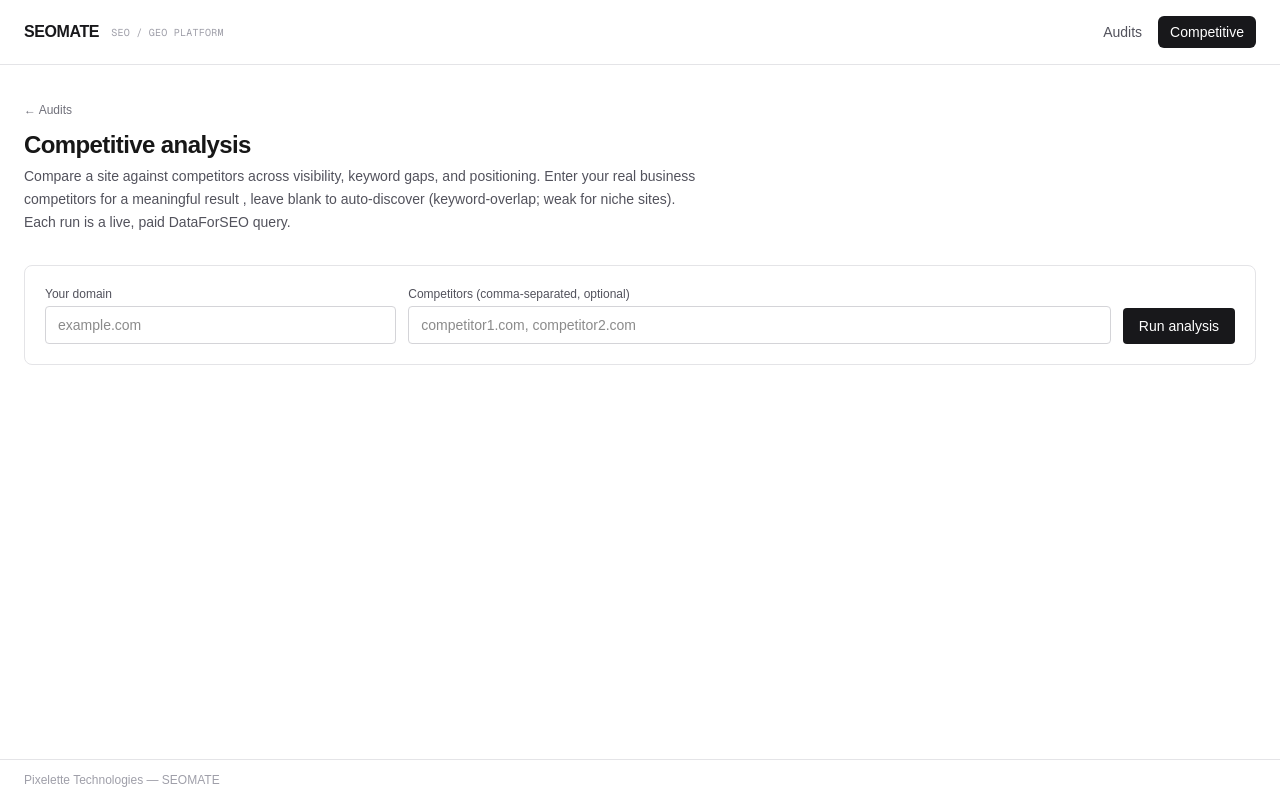
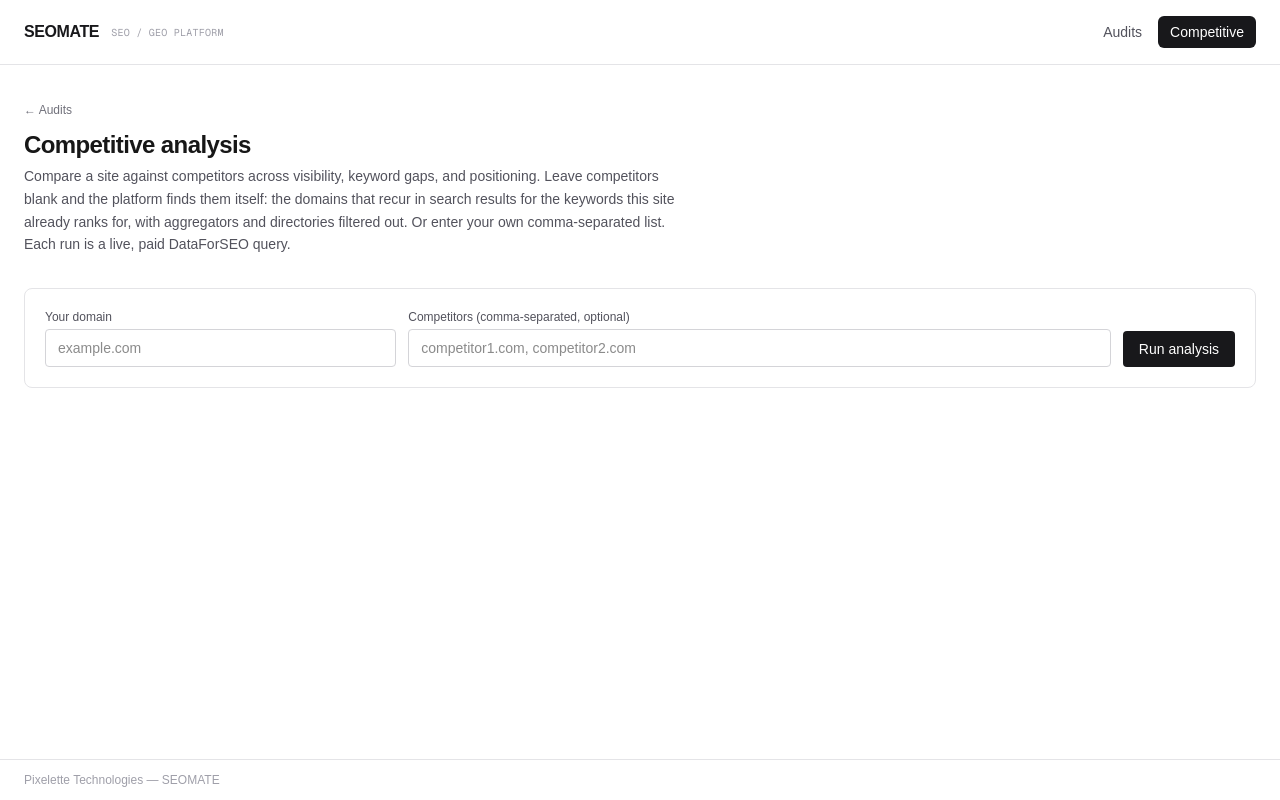
Before and after one commit to temurkhan13/seomate-internal-fe, a Next.js app: page /competitive in a window 1280 px wide. Built offline with nearby package versions, Linux system fonts and the light colour scheme.

Commit message:
competitive: correct auto-discovery copy to reflect keyword-intelligence discovery

```diff
--- a/app/competitive/page.tsx
+++ b/app/competitive/page.tsx
@@ -41,9 +41,11 @@ export default async function CompetitivePage({
         </h1>
         <p className="mt-1 max-w-2xl text-sm leading-relaxed text-zinc-600">
           Compare a site against competitors across visibility, keyword gaps, and
-          positioning. Enter your real business competitors for a meaningful
-          result , leave blank to auto-discover (keyword-overlap; weak for niche
-          sites). Each run is a live, paid DataForSEO query.
+          positioning. Leave competitors blank and the platform finds them itself:
+          the domains that recur in search results for the keywords this site
+          already ranks for, with aggregators and directories filtered out. Or
+          enter your own comma-separated list. Each run is a live, paid DataForSEO
+          query.
         </p>
       </div>
 
@@ -96,10 +98,11 @@ function Report({ report }: { report: CompetitiveReport }) {
   return (
     <div className="flex flex-col gap-6">
       {report.auto_discovered && (
-        <div className="rounded border border-amber-300 bg-amber-50 p-3 text-xs text-amber-900">
-          Competitors were auto-discovered by keyword overlap. For a niche / B2B
-          site this is usually dominated by large general platforms , pass your
-          real competitors above for a useful comparison.
+        <div className="rounded border border-sky-300 bg-sky-50 p-3 text-xs text-sky-900">
+          Competitors were auto-discovered: the domains that most often rank
+          alongside this site for its own keywords, with aggregators and
+          directories filtered out. Pass your own comma-separated list above to
+          compare against specific competitors.
         </div>
       )}
 
```
